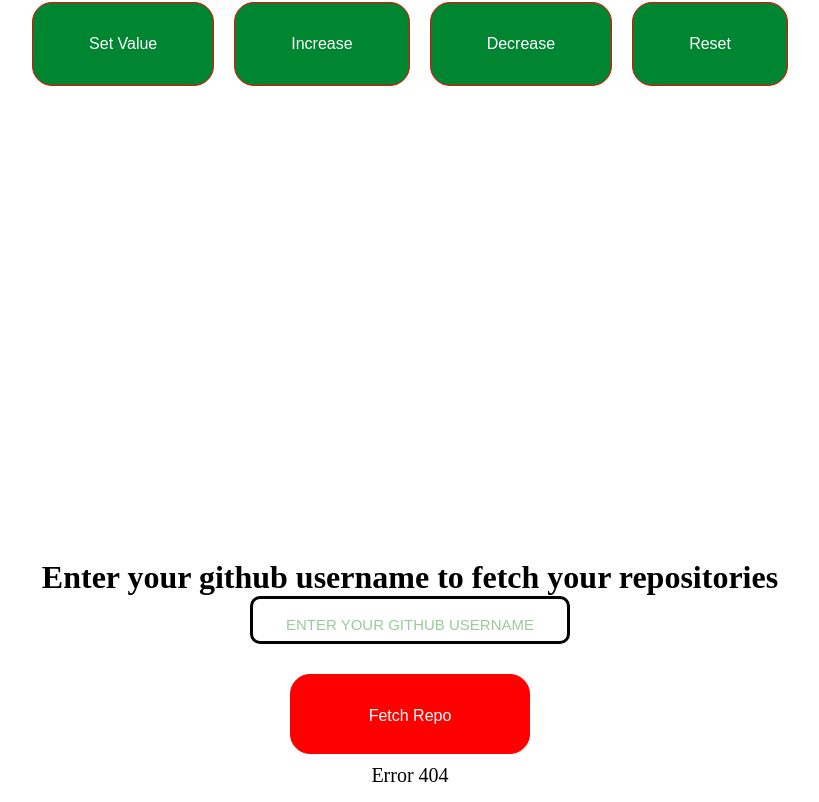
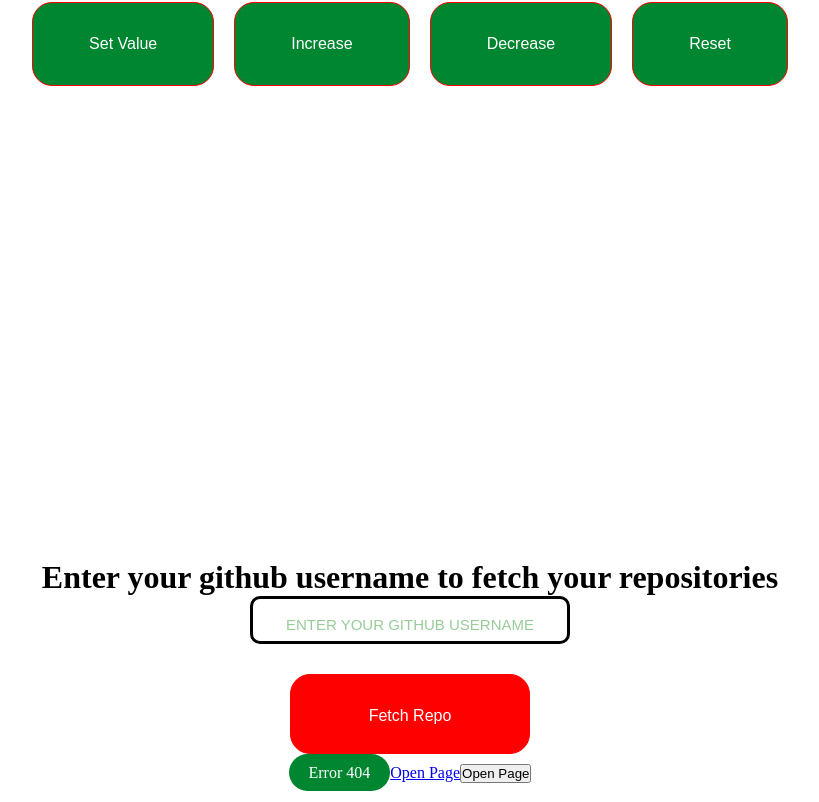
Before and after one commit to Developstar/Exam, a React (Vite) app: page / in a window 1280 px wide. Shown: the part 291-1093 px from the top of the page, without its empty margins (230-1049 px from the left). Built offline with nearby package versions, Linux system fonts and the light colour scheme.

Commit message:
added URL States to pass Data between pages

```diff
--- a/src/App.jsx
+++ b/src/App.jsx
@@ -50,7 +50,7 @@ function App() {
               />
               <Route path="/404errortest" element={<ErrorPageTest />} />
               <Route path="*" element={<ErrorPageTest />} />
-              <Route path="./Components/GithubFetchPage" element={<GitFetchPage />} />
+              <Route path="/GithubFetchPage" element={<GitFetchPage />} />
 
 
             </Routes>
--- /dev/null
+++ b/src/Component4git/Loading.jsx
@@ -0,0 +1,7 @@
+import React from 'react'
+
+export default function Loading(){
+    return(
+        <div>Loading...</div>
+    )
+}
--- /dev/null
+++ b/src/Component4git/Profile.jsx
@@ -0,0 +1,20 @@
+import React from "react";
+
+
+export default function Profile(props){
+    return(
+        <>
+        <article className='bg'>
+            <img src={props.owner.avatar_url} alt={props.owner.login} />
+            <div>
+                <h2>{props.owner.login}</h2>
+                <p>Repo Name: {props.name}</p>
+                <p>Language: {props.language}</p>
+            </div>
+
+        </article>
+
+
+        </>
+    )
+}
--- a/src/Components/GithubFetchPage.js
+++ /dev/null
@@ -1,20 +0,0 @@
-import React from 'react'
-
-const URL = 'https://api.github.com/users/Developstar/repos'
-export default function GithubFetchPage(){
-  const [items, setItems] = useState([])
-  const [users] = useState('Developstar')
-
-  useEffect(()=>{
-    const fetchRepos = async() =>{
-      const res = await fetch(`https://api.github.com/users/${users}/repos?page=1&per_page=10&sort=updated`)
-      const data = await res.json()
-    }
-  },[])
-
-  return(
-    <>
-    <h1>Hello World</h1>
-    </>
-  )
-}
--- /dev/null
+++ b/src/Components/GithubFetchPage.jsx
@@ -0,0 +1,46 @@
+import React,{useState,useEffect} from 'react'
+import { Link, useLocation } from 'react-router-dom'
+import Loading from '../Component4git/Loading'
+import Profile from '../Component4git/Profile'
+
+
+const URL = 'https://api.github.com/users/Developstar/repos'
+
+export default function GithubFetchPage(){
+  const location = useLocation();
+  console.log(location)
+const [items, setItems] = useState([])
+  const [users] = useState('Developstar')
+
+  useEffect(()=>{
+    const fetchRepos = async() =>{
+      const res = await fetch(`https://api.github.com/users/${users}/repos?page=1&per_page=6&sort=updated`)
+      const data = await res.json()
+      setItems(data)
+    }
+    fetchRepos()
+  },[])
+
+  return(
+    <>
+      <div>userName: {location.state.id}</div>
+
+    {!items?<Loading/>:<>
+    <section><h1>Viewing {users}'s Repository</h1></section>
+
+    <div>
+      {items.map((item) =>(
+        <Profile key={item.id} {...item} />
+      ))}
+
+    </div>
+    </>  }
+
+      <p>
+        <Link className="errorpage-link" to="/">
+          Back Home
+        </Link>
+      </p>
+    </>
+  )
+}
--- a/src/Components/GithubUserInput.jsx
+++ b/src/Components/GithubUserInput.jsx
@@ -1,12 +1,20 @@
 import { useState, useRef } from "react"
 import useCounter from "../hooks/useCounter";
-import { Navigate, Link } from 'react-router-dom';
+import { useNavigate, Link } from 'react-router-dom';
 import { NavLink } from "react-router-dom";
-
 
 
 export default function Gitinput(){
   const [state, increment, decrement, reset, setValue, inputRef] = useCounter();
+const navigate = useNavigate();
+  const openProfile = (id)=>{
+    navigate("./GithubFetchPage",{
+      state:{
+        id: inputOne.current.value
+      }
+    })
+  }
+
 
 
 const [repoNum, setRepoNum] = useState('')
@@ -14,7 +22,6 @@ const getNum = ()=>{
   let numOfRepo = inputRef.current.value
   console.log(numOfRepo)
 }
-
   const getIncValue = ()=>{
 
     let increaseVal = state.count
@@ -35,11 +42,12 @@ const getText = ()=>{
   return(
     <>
       <section className="counterapp-container">
+
  <p className="counter-value">Numbers of Repositories you want to fetch: {state.count}</p>
-        <div>
+
           <input ref={inputRef} onChange={(e) => setRepoNum(e.target.value)}  value={repoNum} type={"number"} placeholder={"Enter your number here"} name="value"  className="counterapp-text" />
 
-        </div>
+
         <div className="counterbtn-container">
           <button  className="counter-btn" onClick={setValue}>Set Value</button>
           <button  className="counter-btn" onClick={()=>{increment();getIncValue();}}>Increase</button>
@@ -55,25 +63,35 @@ const getText = ()=>{
 
 
       <p className="gitrepotext">Enter your github username to fetch your repositories</p>
-      <div>
+
 
           <input ref={inputOne} onChange={(e) => setUserName(e.target.value)} value={userName}  type={"text"} placeholder={"Enter your github username"} name="value"  className="counterapp-text" />
-    </div>
+
       <div>
         <button onClick={()=>{getNum();getText(); }} className="fetch-btn">Fetch Repo</button>
       </div>
 
 
            <NavLink
-        style={({ isActive }) =>
-          isActive ? { color: "green" } : { color: "black" }
-        }
+
         to="./GithubFetchPage"
-        className="navlink-btn"
+        className="errorpage-link"
+        state={{
+          id: "Developstar"
+        }}
       >
         Error 404
       </NavLink>
+    <Link
+      to="./GithubFetchPage"
+      state={{
+        id: "Developstar"
+      }}
+      >
+      Open Page
+      </Link>
 
+      <button onClick={openProfile}>Open Page</button>
     </>
   )
 }
```
